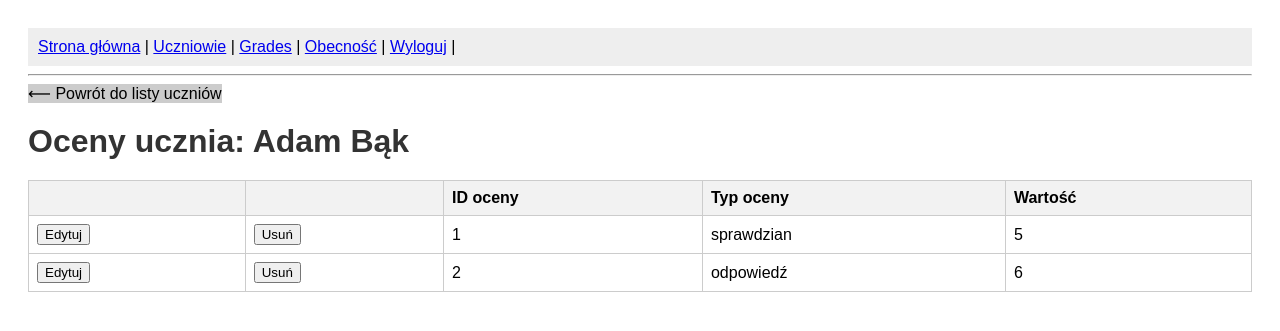
After one commit to MSzymansk/GradeFlow, a Flask app: page /grades/details/1 in a window 1280 px wide. The commit adds this page. Shown: the top 331 px of the page. Run offline with Flask 3, Linux system fonts and the light colour scheme; the visitor is signed in with stand-in values (Sample User, id 1).

Commit message:
grades_detail, usuwanie i deytowanie w bazie danych

```diff
--- a/application/routes/grades.py
+++ b/application/routes/grades.py
@@ -4,9 +4,6 @@ from flask import render_template
 from application.services.class_service import *
 from application.services.grades_service import *
 from application.routes.auth import login_required
-
-
-
 
 grades_bp = Blueprint("grades", __name__, url_prefix="/grades")
 
@@ -18,3 +15,33 @@ def get_all():
     classes = get_all_classes_from_db(session)
     grades = get_all_grades_students_classes(session)
     return render_template("grades.html", grades=grades, classes=classes)
+
+
+@grades_bp.route("/details/<id>")
+@login_required
+def get_grades_details(id):
+    grades = get_students_grades(db.session, id)
+    return render_template("grades_details.html", grades=grades)
+
+
+@grades_bp.route("/update", methods=['PUT'])
+def update_grade():
+    json = request.get_json()
+    try:
+        new_grade = Grade(
+            id=json["id"],
+            type=json["type"],
+            value=json["value"]
+        )
+        return update_grade_in_db(db.session, new_grade)
+    except Exception as e:
+        return jsonify({"error": str(e)}), 400
+
+
+@grades_bp.route('/delete', methods=['POST'])
+def delete_grade():
+    json = request.get_json()
+    try:
+        return delete_grade_from_db(db.session, json["id"])
+    except Exception as e:
+        return jsonify({"error": str(e)}), 400
--- a/application/services/grades_service.py
+++ b/application/services/grades_service.py
@@ -1,5 +1,6 @@
 from application.database.models import Grade, Student, _Class
-from flask import session
+from flask import session, jsonify
+from sqlalchemy import *
 
 
 def get_class_grade(db_session, class_id):
@@ -29,11 +30,12 @@ def get_all_grades_students_classes(db_session):
 
         if student_id not in students:
             students[student_id] = {
+                "student_id": student.id,
                 "student_name": student.name,
                 "student_surname": student.surname,
                 "class_name": student._class.name,
                 "class_id": student._class.id,
-                "grades_list": [],
+                "grades_list": []
             }
 
         students[student_id]["grades_list"].append(grade.value)
@@ -43,3 +45,41 @@ def get_all_grades_students_classes(db_session):
         student_data["avg_grade"] = sum(grades_list) / len(grades_list) if grades_list else 0
 
     return list(students.values())
+
+
+def get_students_grades(db_session, id):
+    student_grades = db_session.query(Grade).join(Student).filter(Student.id == id).all()
+
+    result = []
+    for e in student_grades:
+        result.append({
+            "name": e.student.name,
+            "surname": e.student.surname,
+            "grade_id": e.id,
+            "grade_value": e.value,
+            "grade_type": e.type
+        })
+    return result
+
+
+def update_grade_in_db(db_session, new_grade):
+    grade = db_session.query(Grade).filter(Grade.id == new_grade.id).first()
+    if not grade:
+        return jsonify({"error": "Grade not found"}), 404
+    stmt = update(Grade).where(Grade.id == new_grade.id).values(
+        type=new_grade.type,
+        value=new_grade.value
+    )
+    db_session.execute(stmt)
+    db_session.commit()
+    return jsonify({"message": f"Grade with ID {new_grade.id} updated"}), 200
+
+
+def delete_grade_from_db(db_session, id):
+    grade = db_session.query(Grade).filter(Grade.id == id).first()
+    if not grade:
+        return jsonify({"error": "Grade not found"}), 404
+    stmt = delete(Grade).where(Grade.id == id)
+    db_session.execute(stmt)
+    db_session.commit()
+    return jsonify({"message": f"Grade with ID {id} delated"}), 200
--- /dev/null
+++ b/application/static/grades_details_service.js
@@ -0,0 +1,87 @@
+API_URI = "/grades/"
+
+function enableEditGrade(button) {
+    const row = button.closest('tr');
+    const cells = row.querySelectorAll('td');
+
+    const typeValue = cells[3].innerText;
+    const selectOptions = [
+        'Sprawdzian',
+        'Kartkówka',
+        'Odpowiedź ustna'
+    ];
+
+    let selectHtml = '<select>';
+    selectOptions.forEach(option => {
+        const selected = option === typeValue ? 'selected' : '';
+        selectHtml += `<option value="${option}" ${selected}>${option}</option>`;
+    });
+    selectHtml += '</select>';
+    cells[3].innerHTML = selectHtml;
+
+    const gradeValue = cells[4].innerText;
+    cells[4].innerHTML = `<input type="text" value="${gradeValue}">`;
+
+    button.innerText = 'Zapisz';
+    button.onclick = () => editGradeInDb(row, button);
+}
+
+function editGradeInDb(row, button) {
+    const cells = row.querySelectorAll('td');
+    const id = cells[2].innerText;
+    const type = cells[3].querySelector('select').value;
+    const value = cells[4].querySelector('input').value;
+
+    const validValues = [1, 2, 3, 4, 5, 6]
+    if (!validValues.includes(value)) {
+        alert("Wartość oceny jest niepoprawna")
+        return
+    }
+
+    fetch(API_URI + 'update', {
+        method: 'PUT',
+        headers: {
+            'Content-Type': 'application/json'
+        },
+        body: JSON.stringify({
+            id: id,
+            type: type,
+            value: value
+        })
+    }).then(response => response.json())
+        .then(data => {
+            alert(data.message || data.error);
+            if (data.message) {
+                location.reload();
+            }
+        })
+        .catch(error => {
+            console.error('Błąd przy edytowaniu oceny:', error);
+        });
+}
+
+function deleteGradeFromDb(button) {
+    const row = button.closest('tr');
+    const cell = row.querySelectorAll('td');
+    const id = cell[2].innerText
+    console.log(id)
+
+    fetch(API_URI + 'delete', {
+        method: "POST",
+        headers: {
+            'Content-Type': 'application/json'
+        },
+        body: JSON.stringify({id: id})
+    }).then(response => {
+        if (!response.ok) {
+            throw new Error("Błąd serwera");
+        }
+        return response.json();
+    }).then(data => {
+        alert("Ocena został usunięty.");
+        location.reload();
+    }).catch(error => {
+        console.error('Błąd:', error);
+        alert("Nie udało się usunąć oceny.");
+    });
+}
--- a/application/templates/grades.html
+++ b/application/templates/grades.html
@@ -217,7 +217,9 @@
     {% for grade in grades %}
     <tr data-class-id="{{ grade.class_id }}">
         <td>
-            <button onclick="">Szczegóły</button>
+            <a href="{{ url_for('grades.get_grades_details', id=grade.student_id) }}">
+                <button type="button">Szczegóły</button>
+            </a>
         </td>
         <td>{{ grade.student_name }}</td>
         <td>{{ grade.student_surname }}</td>
--- /dev/null
+++ b/application/templates/grades_details.html
@@ -0,0 +1,130 @@
+{% extends 'base.html'%}
+
+{% block content %}
+
+<html lang="pl">
+<head>
+    <meta charset="UTF-8">
+    <title>
+        {% if grades %}
+        Oceny: {{ grades[0].name }} {{ grades[0].surname }}
+        {% else %}
+        Brak ocen
+        {% endif %}
+    </title>
+    <style>
+        body {
+            font-family: Arial;
+            padding: 20px;
+        }
+
+        table {
+            border-collapse: collapse;
+            width: 100%;
+        }
+
+        th, td {
+            border: 1px solid #ccc;
+            padding: 8px;
+            text-align: left;
+        }
+
+        th {
+            background-color: #f2f2f2;
+        }
+
+        .buttons {
+            margin-top: 20px;
+            margin-bottom: 20px;
+            text-align: left;
+            display: flex;
+            align-items: center;
+        }
+
+        .buttons button {
+            margin-left: 10px;
+            padding: 8px 15px;
+            border: none;
+            border-radius: 4px;
+            cursor: pointer;
+        }
+
+        .back-button {
+            background: #cccccc;
+            color: black;
+            text-decoration: none;
+            display: inline-block;
+            margin-bottom: 20px;
+        }
+
+        .back-button:hover {
+            background: #aaaaaa;
+        }
+
+        .no-data {
+            text-align: center;
+            padding: 40px;
+            color: #666;
+            font-style: italic;
+        }
+
+        h1 {
+            margin: 0 0 20px 0;
+            color: #333;
+        }
+    </style>
+</head>
+<body>
+
+<div>
+    <a href="{{ url_for('grades.get_all') }}" class="back-button">⟵ Powrót do listy uczniów</a>
+</div>
+
+<!-- Tytuł -->
+<h1>
+    {% if grades %}
+    Oceny ucznia: {{ grades[0].name }} {{ grades[0].surname }}
+    {% else %}
+    Brak ocen do wyświetlenia
+    {% endif %}
+</h1>
+
+{% if grades %}
+<!-- Tabela z ocenami -->
+<table>
+    <thead>
+    <tr>
+        <th></th>
+        <th></th>
+        <th>ID oceny</th>
+        <th>Typ oceny</th>
+        <th>Wartość</th>
+    </tr>
+    </thead>
+    <tbody>
+    {% for grade in grades %}
+    <tr>
+        <td>
+            <button onclick="enableEditGrade(this)">Edytuj</button>
+        </td>
+        <td>
+            <button onclick="deleteGradeFromDb(this)">Usuń</button>
+        </td>
+        <td>{{ grade.grade_id }}</td>
+        <td>{{ grade.grade_type }}</td>
+        <td>{{ grade.grade_value }}</td>
+    </tr>
+    {% endfor %}
+    </tbody>
+</table>
+{% else %}
+<div class="no-data">
+    <p>Brak ocen do wyświetlenia</p>
+</div>
+{% endif %}
+
+<script src="{{ url_for('static', filename='grades_details_service.js') }}"></script>
+
+</body>
+</html>
+{% endblock %}
```
